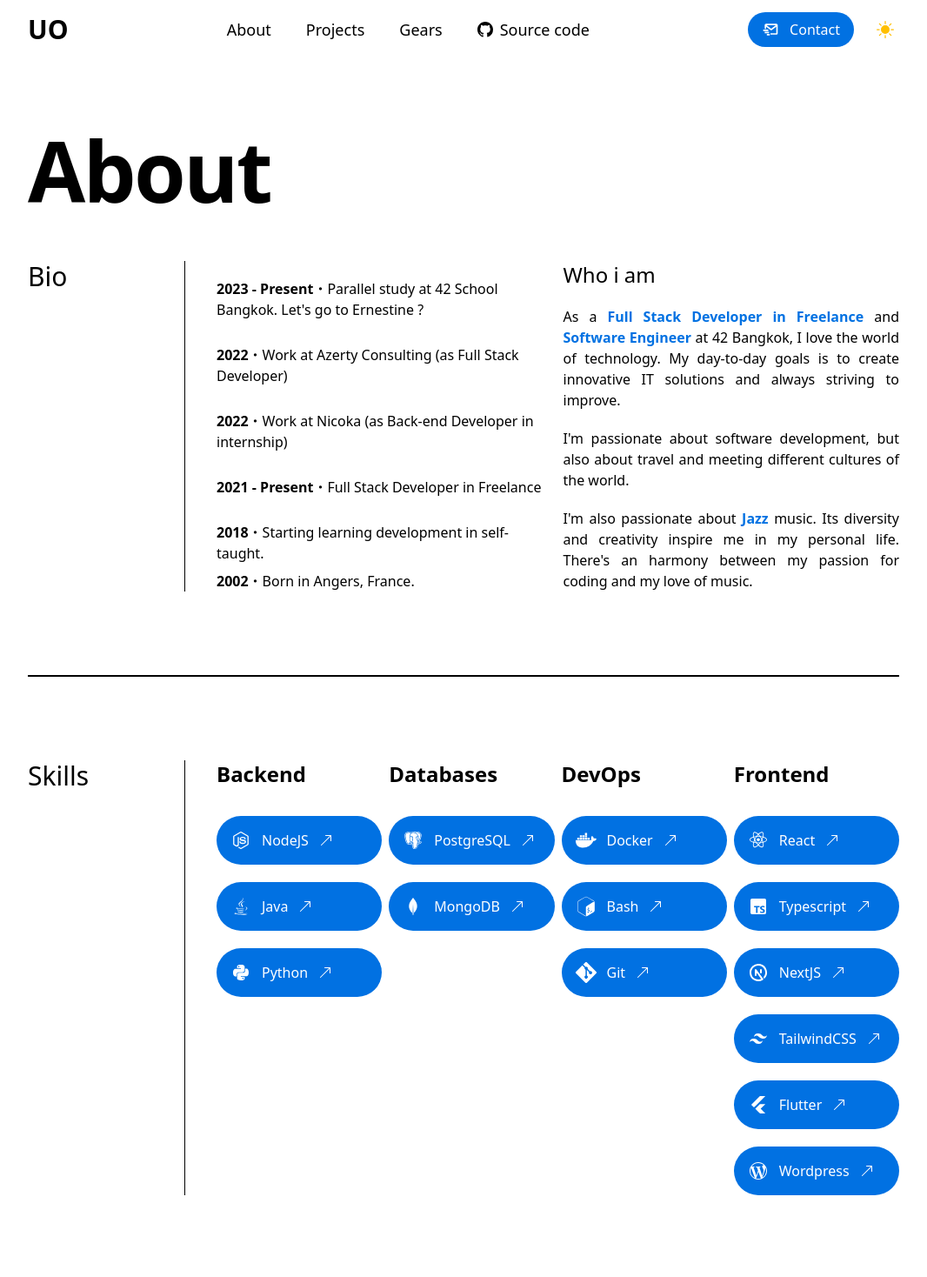
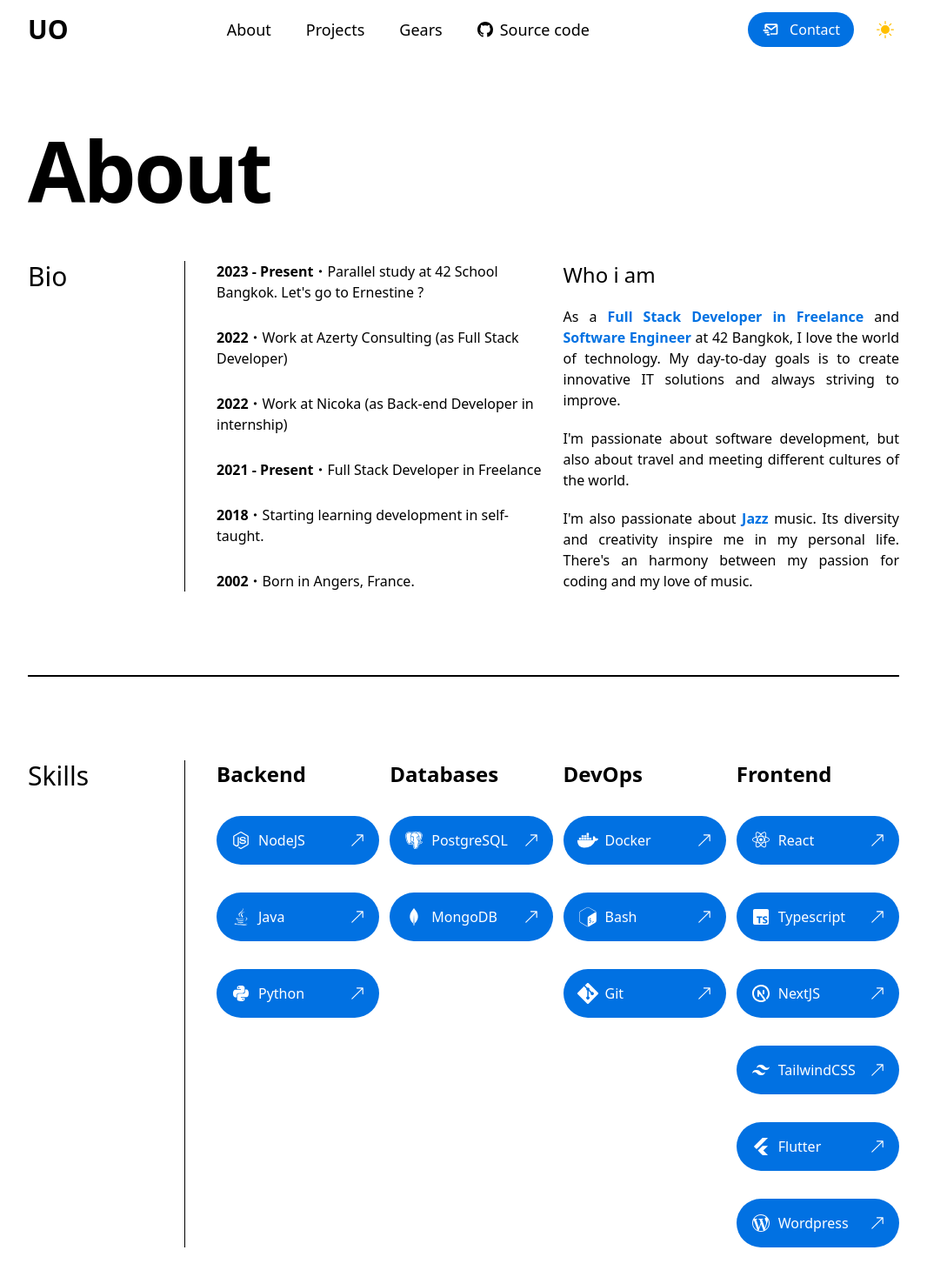
Before and after one commit to UgolinOlle/portfolio-v1, a Next.js app: page /about in a window 1280 px wide. Shown: the top 1468 px of the page at 87% size, without its empty margins (107-1173 px from the left). Built offline with nearby package versions, Linux system fonts and the light colour scheme.

Commit message:
style: format code

```diff
--- a/pages/about.tsx
+++ b/pages/about.tsx
@@ -26,7 +26,7 @@
                         </h1>
                         <Section heading="Bio" className="pt-8">
                             <div className="flex flex-col lg:flex-row gap-3">
-                                <ul className="flex flex-col-reverse justify-between items-start space-y-5 lg:w-1/2">
+                                <ul className="flex flex-col-reverse justify-between items-start gap-5 lg:w-1/2">
                                     <li className="transition-opacity">
                                         <b>2002</b>・Born in Angers, France.
                                     </li>
@@ -93,7 +93,7 @@
                     </div>
                     <div className="border border-t-[0.5px] border-secondary"></div>
                     <Section heading="Skills">
-                        <ul className="flex-grow grid grid-cols-1 md:grid-cols-4 gap-2">
+                        <ul className="flex-grow grid md:grid-cols-2 lg:grid-cols-4 gap-3">
                             {sortedSkills.map((categorySkills) => (
                                 <li
                                     key={categorySkills.category}
@@ -102,7 +102,7 @@
                                     <h4 className="text-primary font-bold text-2xl pb-8 pt-8 md:pt-0">
                                         {categorySkills.category}
                                     </h4>
-                                    <ul className="p-0 space-y-5 animated-list">
+                                    <ul className="space-y-8 animated-list">
                                         {categorySkills.skills.map((skill) => (
                                             <li
                                                 key={skill.label}
@@ -110,12 +110,18 @@
                                             >
                                                 <Popup
                                                     trigger={
-                                                        <div className="transition-opacity no-underline w-full rounded-full text-white p-4 flex items-center gap-3 bg-[#0171e2]">
-                                                            <span className="text-2xl">
-                                                                {skill.icon}
-                                                            </span>
-                                                            <p>{skill.label}</p>
-                                                            <BsArrowUpRight />
+                                                        <div className="transition-opacity no-underline w-full rounded-full text-white p-4 flex justify-between items-center gap-3 bg-[#0171e2]">
+                                                            <div className="flex items-center gap-2">
+                                                                <span className="text-2xl">
+                                                                    {skill.icon}
+                                                                </span>
+                                                                <p>
+                                                                    {
+                                                                        skill.label
+                                                                    }
+                                                                </p>
+                                                            </div>
+                                                            <BsArrowUpRight className="font-bold text-lg" />
                                                         </div>
                                                     }
                                                     contentStyle={{
```
